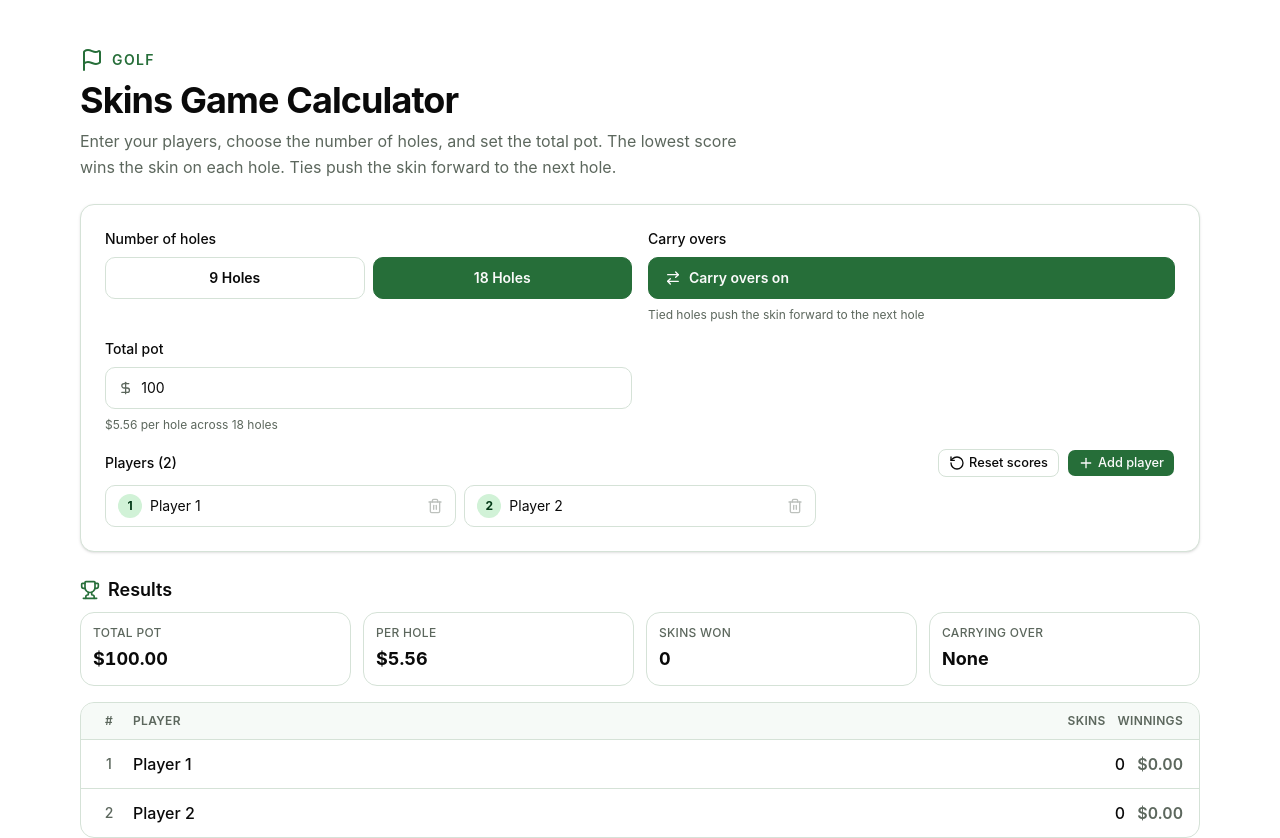
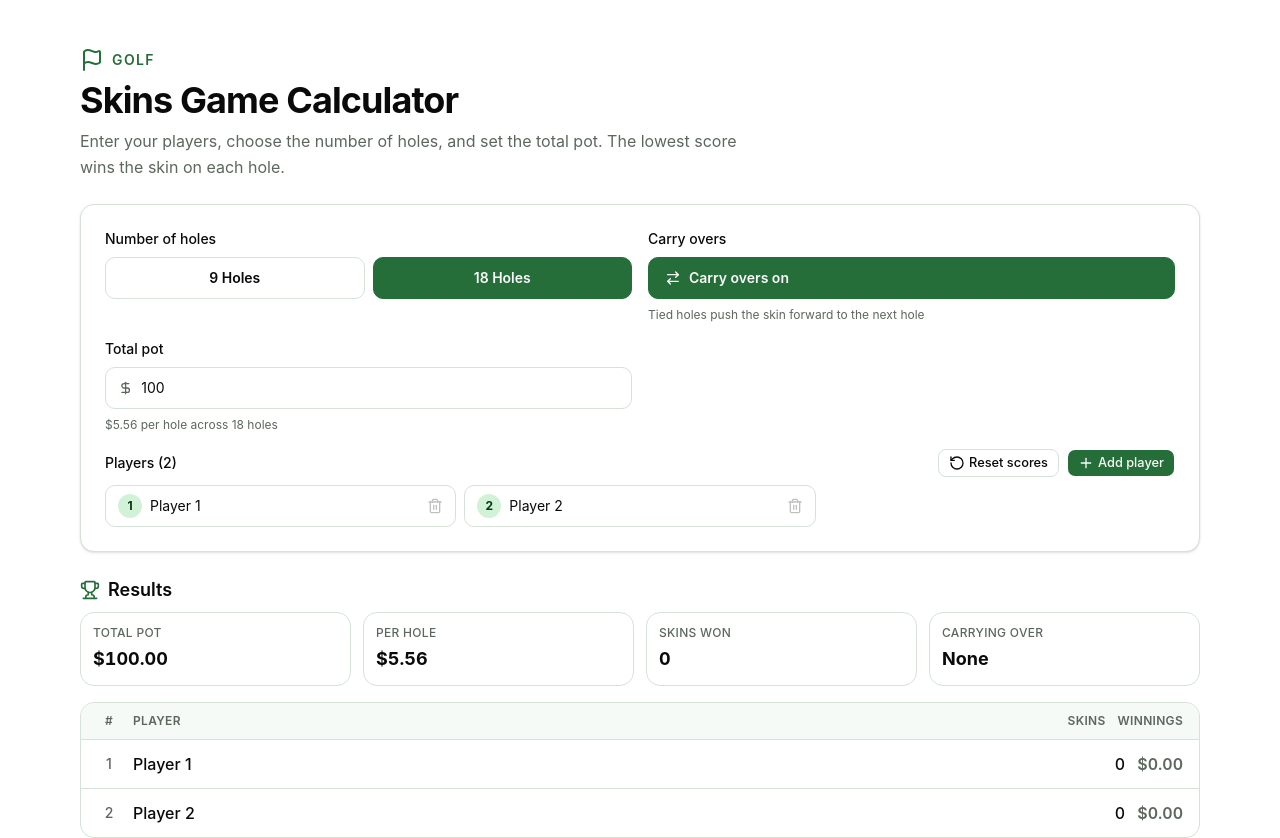
Before and after one commit to holcombj22/skins_calculator, a Next.js app: page / in a window 1280 px wide. Shown: the top 838 px of the page. Built offline with nearby package versions, Linux system fonts and the light colour scheme.

Commit message:
update header text

```diff
--- a/components/skins-calculator.tsx
+++ b/components/skins-calculator.tsx
@@ -88,7 +88,7 @@ export function SkinsCalculator() {
         </h1>
         <p className="max-w-2xl text-pretty leading-relaxed text-muted-foreground">
           Enter your players, choose the number of holes, and set the total pot. The lowest
-          score wins the skin on each hole. Ties push the skin forward to the next hole.
+          score wins the skin on each hole.
         </p>
       </header>
 
```
